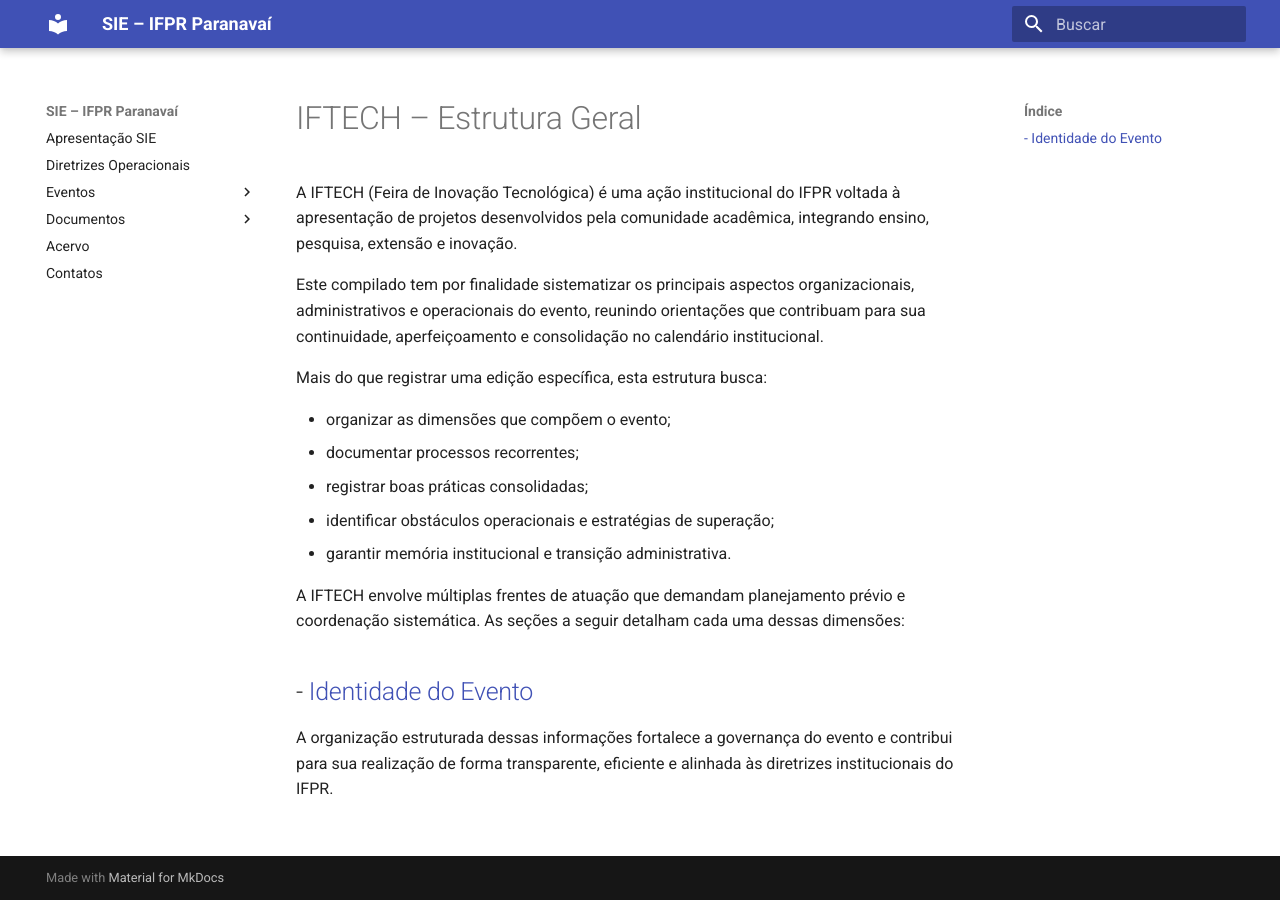
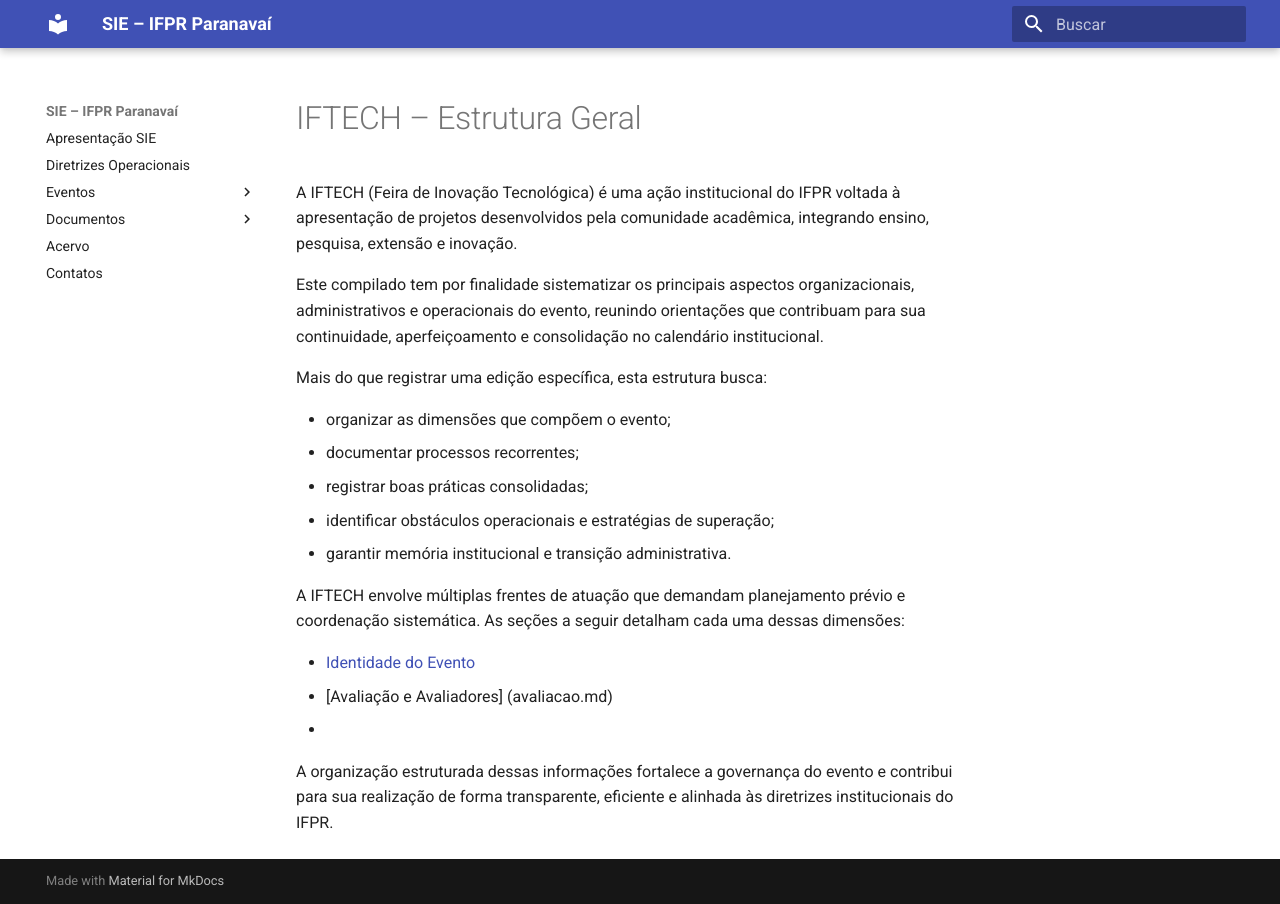
Before and after one commit to ifpr-sie-paranavai/dossie, an MkDocs documentation site: the page built from docs/eventos/iftech/index.md, in a window 1280 px wide. Built offline with MkDocs 1.6.1 and Material for MkDocs 9.7.7, drawn with Linux system fonts in a browser that asks for light colours.

Commit message:
Update index.md

```diff
--- a/docs/eventos/iftech/index.md
+++ b/docs/eventos/iftech/index.md
@@ -15,6 +15,7 @@ Mais do que registrar uma edição específica, esta estrutura busca:
 A IFTECH envolve múltiplas frentes de atuação que demandam planejamento prévio e coordenação sistemática. As seções a seguir detalham cada uma dessas dimensões:
 
 - [Identidade do Evento](identidade.md)
+- [Avaliação e Avaliadores] (avaliacao.md)
 -
 
 A organização estruturada dessas informações fortalece a governança do evento e contribui para sua realização de forma transparente, eficiente e alinhada às diretrizes institucionais do IFPR.
```
